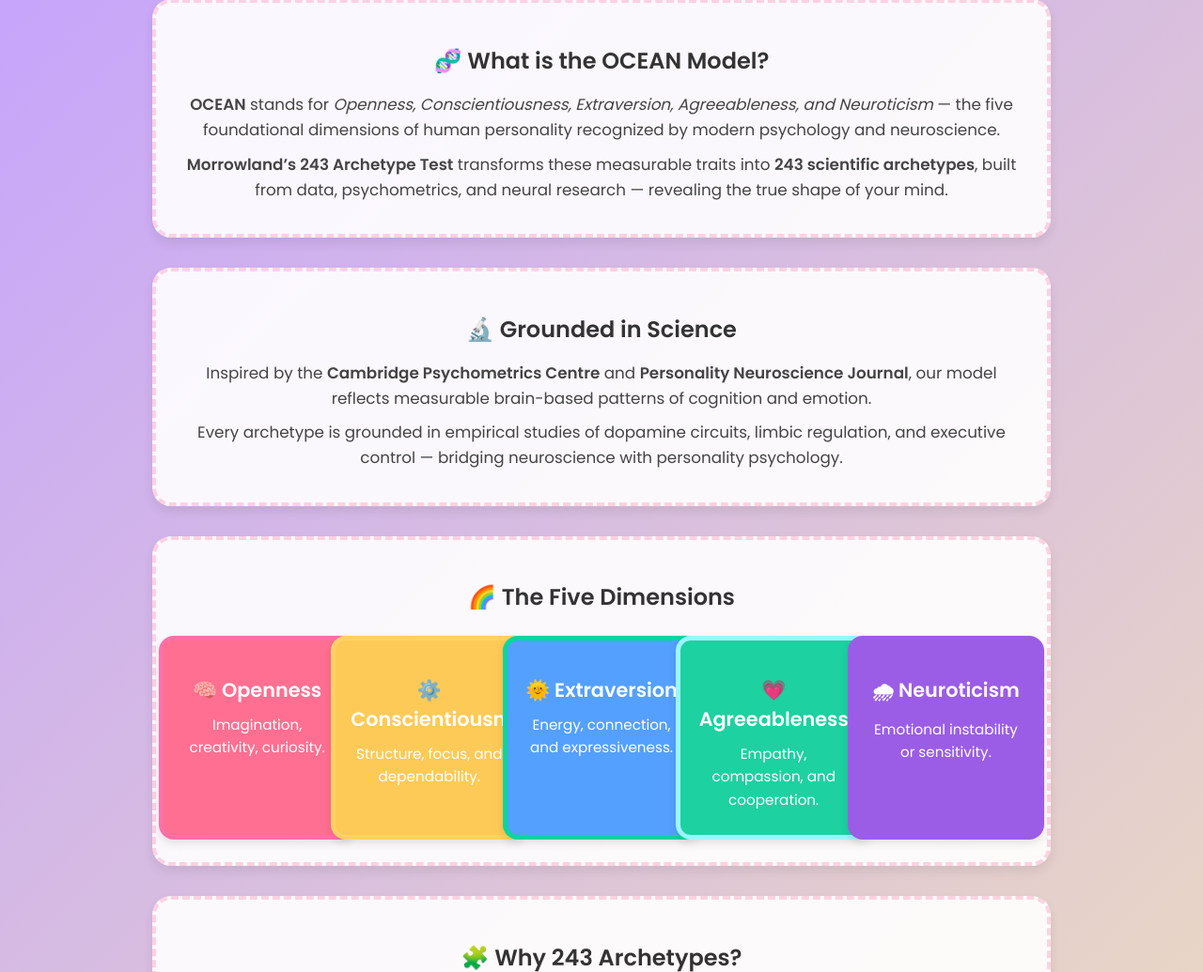
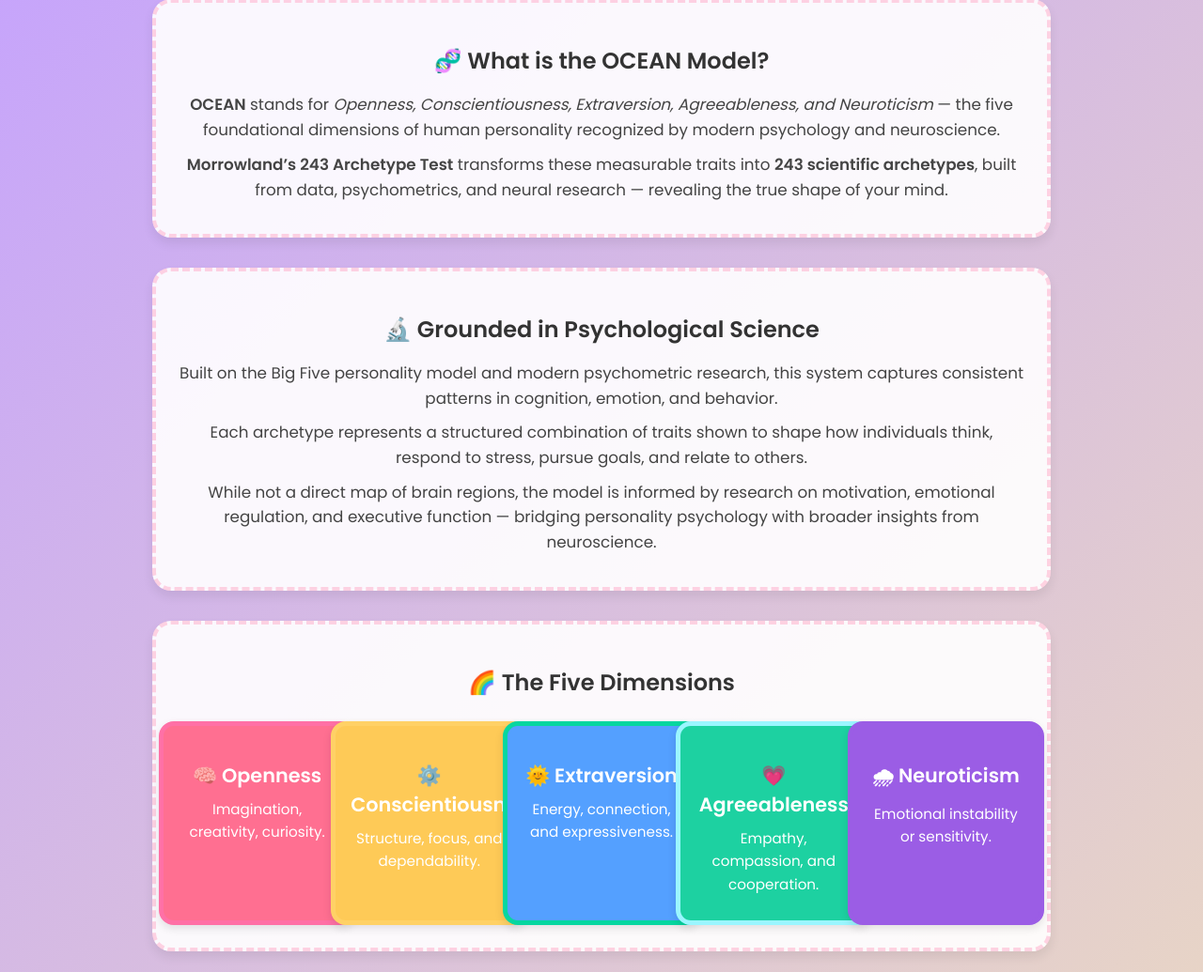
Before and after one commit to morrowland-code/morrowland77777, a Flask app: page / in a window 1280 px wide. Shown: the part 226-1261 px from the top of the page at 94% size. Run offline with Flask 3, Linux system fonts and the light colour scheme.

Commit message:
Update index.html

```diff
--- a/templates/index.html
+++ b/templates/index.html
@@ -167,9 +167,10 @@
     </section>
 
     <section class="block science">
-      <h2>🔬 Grounded in Science</h2>
-      <p>Inspired by the <strong>Cambridge Psychometrics Centre</strong> and <strong>Personality Neuroscience Journal</strong>, our model reflects measurable brain-based patterns of cognition and emotion.</p>
-      <p>Every archetype is grounded in empirical studies of dopamine circuits, limbic regulation, and executive control — bridging neuroscience with personality psychology.</p>
+      <h2>🔬 Grounded in Psychological Science</h2>
+      <p>Built on the Big Five personality model and modern psychometric research, this system captures consistent patterns in cognition, emotion, and behavior.</p>
+      <p>Each archetype represents a structured combination of traits shown to shape how individuals think, respond to stress, pursue goals, and relate to others.</p>
+      <p>While not a direct map of brain regions, the model is informed by research on motivation, emotional regulation, and executive function — bridging personality psychology with broader insights from neuroscience.</p>
     </section>
 
     <section class="block colorful-grid">
```
